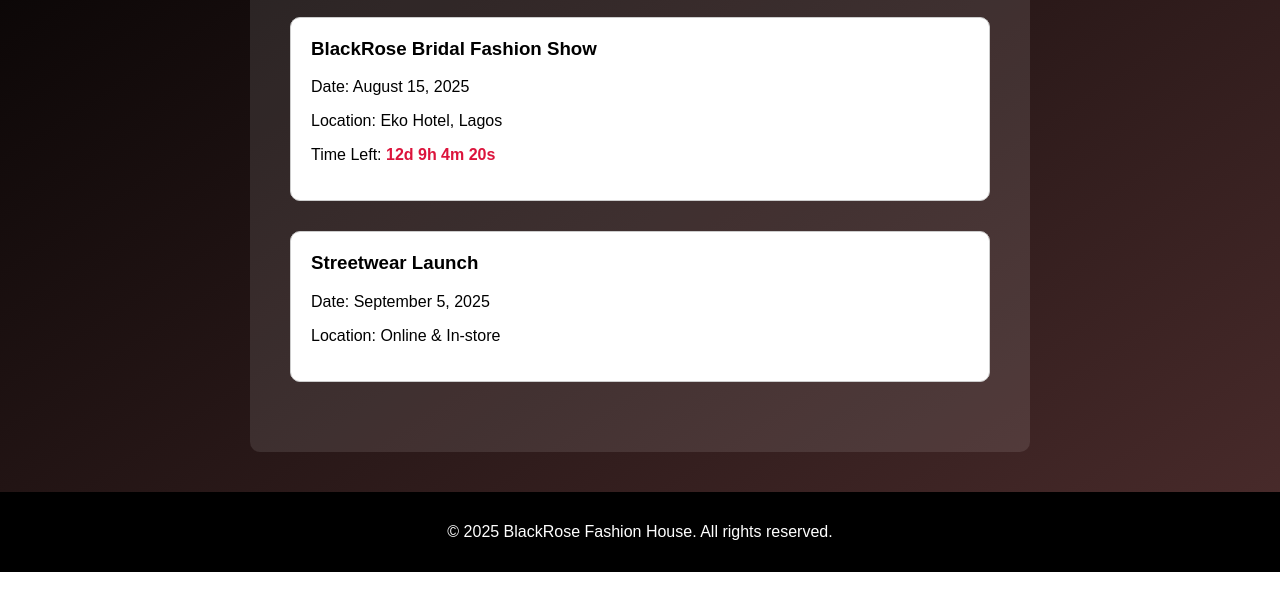
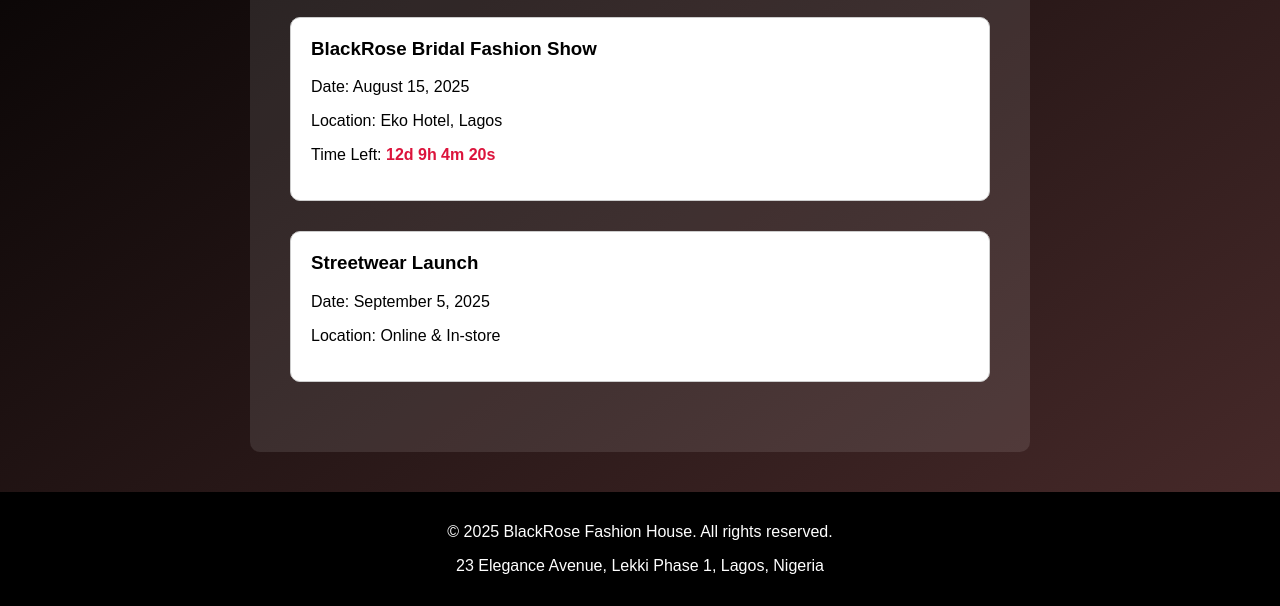
Before and after one commit to Blessing-Bassey/blackrose-fashion, a plain HTML site: page events.html in a window 1280 px wide. Shown: the part 271-877 px from the top of the page. Before the commit the page ends 843 px from the top, so only its background shows below. Drawn offline with Linux system fonts and the light colour scheme.

Commit message:
Update events.html

```diff
--- a/events.html
+++ b/events.html
@@ -43,6 +43,7 @@
 
     <footer>
       <p>&copy; 2025 BlackRose Fashion House. All rights reserved.</p>
+       <p>23 Elegance Avenue, Lekki Phase 1, Lagos, Nigeria</p>
     </footer>
   </body>
 </html>
```
